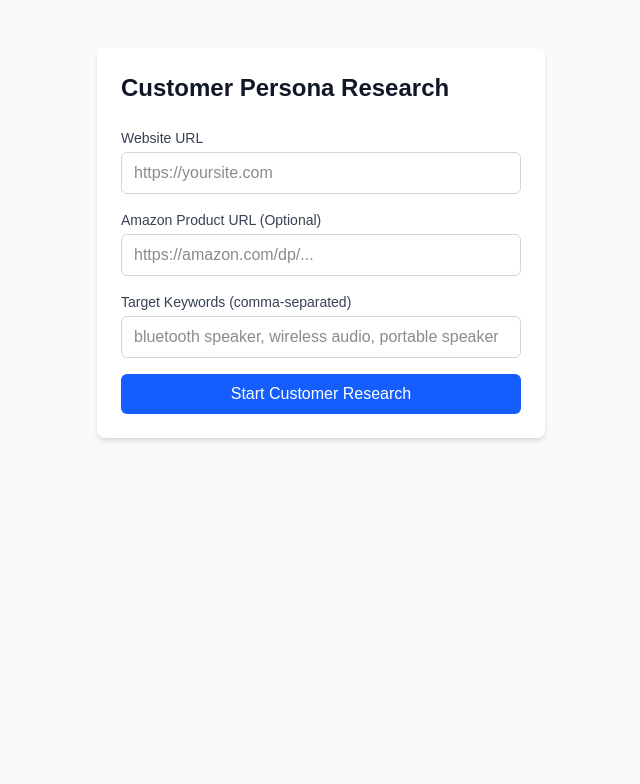
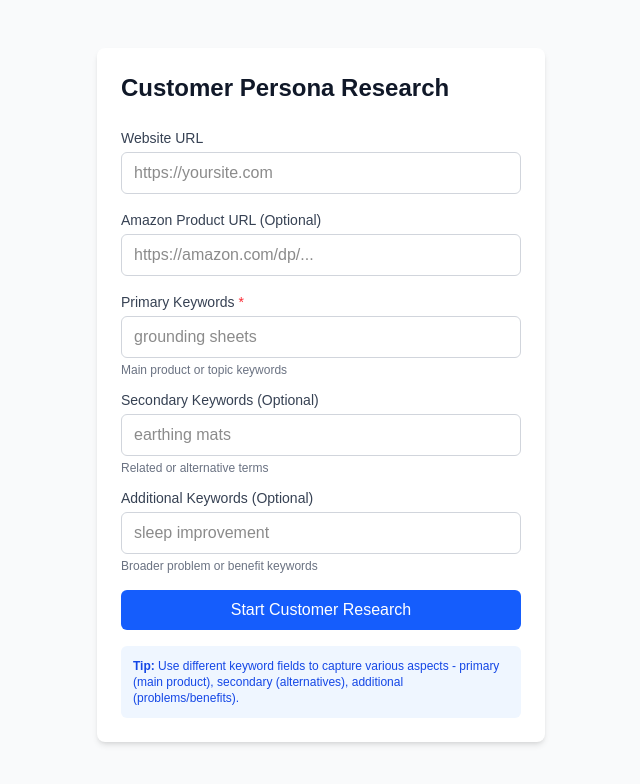
Before and after one commit to vidarr-ventures/bildur-persona, a Next.js app: page / in a window 1280 px wide. Shown: the top 784 px of the page, without its empty margins (319-959 px from the left). Built offline with nearby package versions, Linux system fonts and the light colour scheme.

Commit message:
Update form to have 3 separate keyword fields - primary (required), secondary, additional

```diff
--- a/src/app/page.tsx
+++ b/src/app/page.tsx
@@ -6,7 +6,9 @@ import { useRouter } from 'next/navigation';
 interface FormData {
   primaryProductUrl: string;
   amazonProductUrl: string;
-  targetKeywords: string;
+  primaryKeywords: string;
+  secondaryKeywords: string;
+  additionalKeywords: string;
 }
 
 export default function Home() {
@@ -14,7 +16,9 @@ export default function Home() {
   const [formData, setFormData] = useState<FormData>({
     primaryProductUrl: '',
     amazonProductUrl: '',
-    targetKeywords: ''
+    primaryKeywords: '',
+    secondaryKeywords: '',
+    additionalKeywords: ''
   });
   const [isSubmitting, setIsSubmitting] = useState(false);
   const [error, setError] = useState<string | null>(null);
@@ -25,12 +29,25 @@ export default function Home() {
     setError(null);
 
     try {
+      // Combine all keywords into the expected format for backward compatibility
+      const targetKeywords = [
+        formData.primaryKeywords,
+        formData.secondaryKeywords,
+        formData.additionalKeywords
+      ].filter(keyword => keyword.trim() !== '').join(', ');
+
+      const submitData = {
+        primaryProductUrl: formData.primaryProductUrl,
+        amazonProductUrl: formData.amazonProductUrl,
+        targetKeywords: targetKeywords
+      };
+
       const response = await fetch('/api/jobs/create-v2', {
         method: 'POST',
         headers: {
           'Content-Type': 'application/json',
         },
-        body: JSON.stringify(formData),
+        body: JSON.stringify(submitData),
       });
 
       const data = await response.json();
@@ -83,18 +100,49 @@ const response = await fetch('/api/jobs/create-v2', {
             />
           </div>
 
+          <div className="space-y-3">
             <div>
               <label className="block text-sm font-medium text-gray-700 mb-1">
-              Target Keywords (comma-separated)
+                Primary Keywords <span className="text-red-500">*</span>
               </label>
               <input
                 type="text"
                 required
                 className="w-full px-3 py-2 border border-gray-300 rounded-md focus:outline-none focus:ring-2 focus:ring-blue-500"
-              value={formData.targetKeywords}
-              onChange={(e) => setFormData({...formData, targetKeywords: e.target.value})}
-              placeholder="bluetooth speaker, wireless audio, portable speaker"
+                value={formData.primaryKeywords}
+                onChange={(e) => setFormData({...formData, primaryKeywords: e.target.value})}
+                placeholder="grounding sheets"
               />
+              <p className="text-xs text-gray-500 mt-1">Main product or topic keywords</p>
+            </div>
+
+            <div>
+              <label className="block text-sm font-medium text-gray-700 mb-1">
+                Secondary Keywords (Optional)
+              </label>
+              <input
+                type="text"
+                className="w-full px-3 py-2 border border-gray-300 rounded-md focus:outline-none focus:ring-2 focus:ring-blue-500"
+                value={formData.secondaryKeywords}
+                onChange={(e) => setFormData({...formData, secondaryKeywords: e.target.value})}
+                placeholder="earthing mats"
+              />
+              <p className="text-xs text-gray-500 mt-1">Related or alternative terms</p>
+            </div>
+
+            <div>
+              <label className="block text-sm font-medium text-gray-700 mb-1">
+                Additional Keywords (Optional)
+              </label>
+              <input
+                type="text"
+                className="w-full px-3 py-2 border border-gray-300 rounded-md focus:outline-none focus:ring-2 focus:ring-blue-500"
+                value={formData.additionalKeywords}
+                onChange={(e) => setFormData({...formData, additionalKeywords: e.target.value})}
+                placeholder="sleep improvement"
+              />
+              <p className="text-xs text-gray-500 mt-1">Broader problem or benefit keywords</p>
+            </div>
           </div>
 
           {error && (
@@ -111,6 +159,13 @@ const response = await fetch('/api/jobs/create-v2', {
             {isSubmitting ? 'Starting Analysis...' : 'Start Customer Research'}
           </button>
         </form>
+
+        <div className="mt-4 p-3 bg-blue-50 rounded-md">
+          <p className="text-xs text-blue-700">
+            <strong>Tip:</strong> Use different keyword fields to capture various aspects -
+            primary (main product), secondary (alternatives), additional (problems/benefits).
+          </p>
+        </div>
       </div>
     </div>
   );
```
Lines whose indentation alone changed are shown as unchanged.
